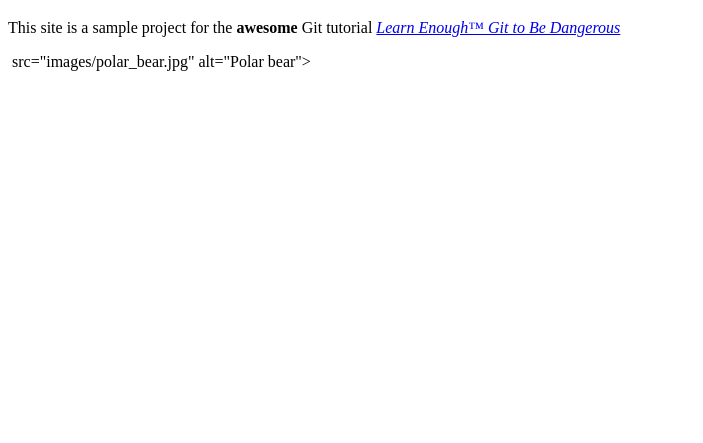
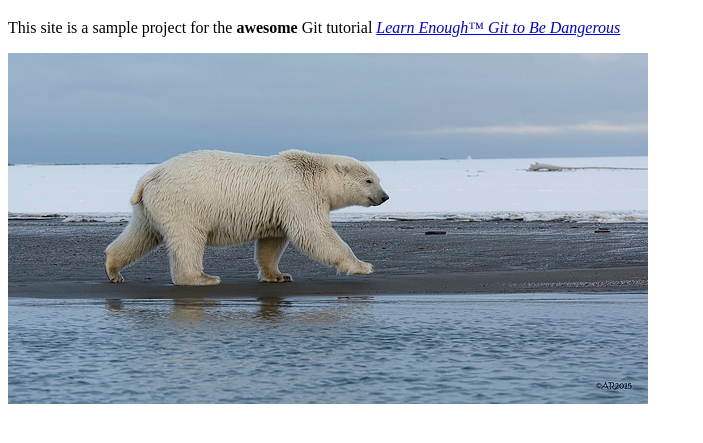
Before and after one commit to ermz/website, a plain HTML site: page about.html in a window 1280 px wide. Shown: the part 61-504 px from the top of the page, without its empty margins (0-703 px from the left). Drawn offline with Linux system fonts and the light colour scheme.

Commit message:
Fix image link

```diff
--- a/about.html
+++ b/about.html
@@ -9,6 +9,6 @@
       This site is a sample project for the <strong>awesome</strong> Git
       tutorial <a href="http://learnenough.com/git-tutorial"><em>Learn Enough™ Git to Be Dangerous</em></a>
     </p>
-    <img> src="images/polar_bear.jpg" alt="Polar bear">
+    <img src="images/polar_bear.jpg" alt="Polar bear">
   </body>
 </html>
```
